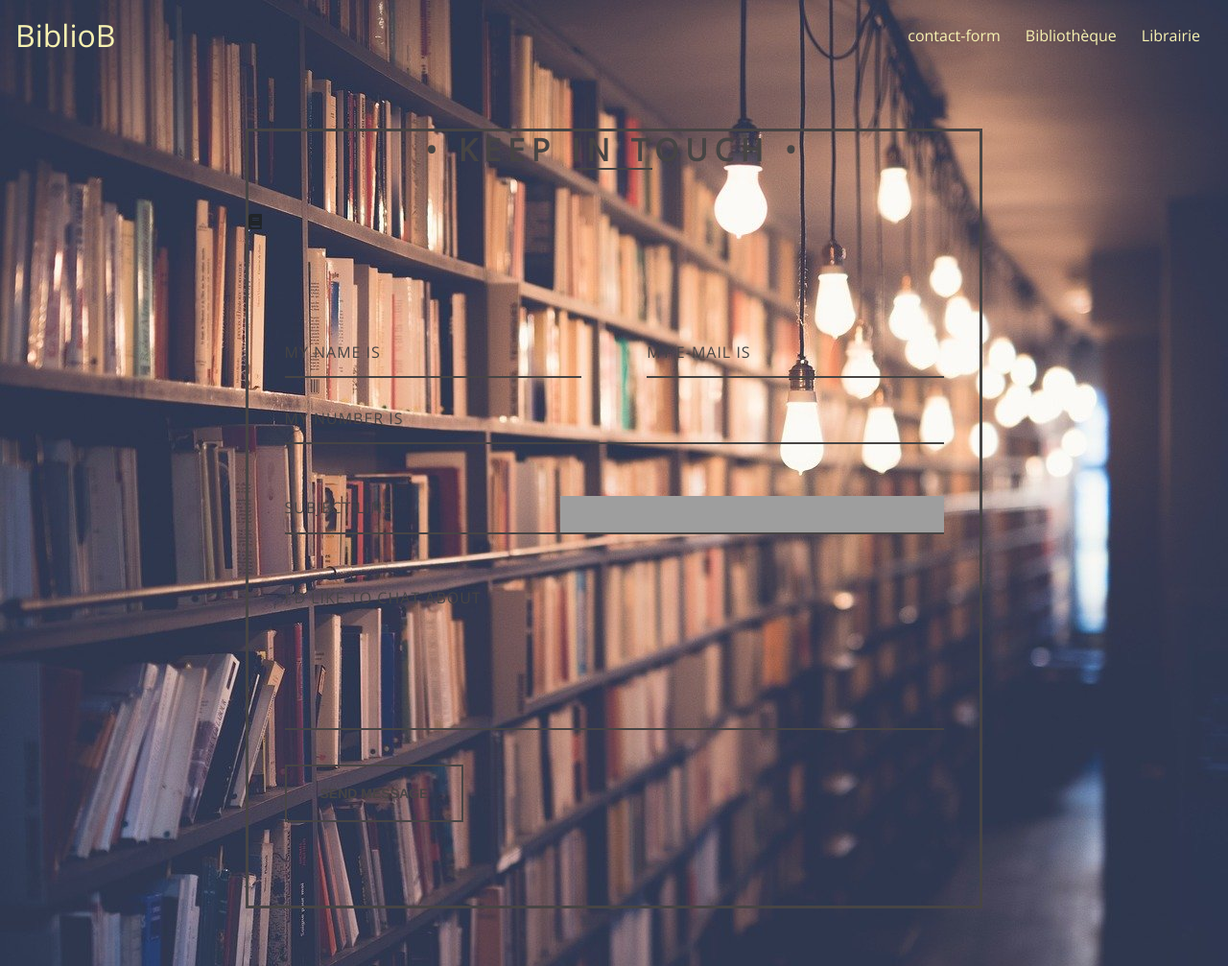
After one commit to djibygass/Bibliolib.web, a PHP site: page /contact.php in a window 1280 px wide. The commit adds this page. Shown: the whole page at 96% size. Run offline with PHP 8.4, Linux system fonts and the light colour scheme; some web fonts are replaced; grey boxes are pictures that could not be loaded.

Commit message:
some retouch

```diff
--- a/connexion.php
+++ b/connexion.php
@@ -31,6 +31,12 @@ include('nav_bar.php');
     </div>
   </div>
 </section>
+
+
+
+
+
+
 <?php
 include('closenav.php');
 ?>
--- /dev/null
+++ b/contact.php
@@ -0,0 +1,42 @@
+<?php
+include 'nav_bar.php';
+
+?>
+<div id="container">
+  <h1>&bull; Keep in Touch &bull;</h1>
+  <div class="underline">
+  </div>
+  <div class="icon_wrapper">
+  <i class="fas fa-book"></i>
+  </div>
+  <form action="#" method="post" id="contact_form">
+    <div class="name">
+      <label for="name"></label>
+      <input type="text" placeholder="My name is" name="name" id="name_input" required>
+    </div>
+    <div class="email">
+      <label for="email"></label>
+      <input type="email" placeholder="My e-mail is" name="email" id="email_input" required>
+    </div>
+    <div class="telephone">
+      <label for="name"></label>
+      <input type="text" placeholder="My number is" name="telephone" id="telephone_input" required>
+    </div>
+    <div class="subject">
+      <label for="subject"></label>
+      <select placeholder="Subject line" name="subject" id="subject_input" required>
+        <option disabled hidden selected>Subject line</option>
+        <option>I'd like to start a project</option>
+        <option>I'd like to ask a question</option>
+        <option>I'd like to make a proposal</option>
+      </select>
+    </div>
+    <div class="message">
+      <label for="message"></label>
+      <textarea name="message" placeholder="I'd like to chat about" id="message_input" cols="30" rows="5" required></textarea>
+    </div>
+    <div class="submit">
+      <input type="submit" value="Send Message" id="form_button" />
+    </div>
+  </form><!-- // End form -->
+</div><!-- // End #container -->
--- a/nav_bar.php
+++ b/nav_bar.php
@@ -9,11 +9,10 @@
   <link rel="stylesheet" href="./style/style.css">
   <title> BiblioB</title>
   <link rel="shortcut icon" type="image/x-icon" href="img/book-open-solid.svg">
-  	<!-- fontawsome's link -->
-	<script src="https://kit.fontawesome.com/d57bd52145.js" crossorigin="anonymous"></script>
-	<!-- /fontawsome's link -->
+  <link rel="stylesheet" href="https://cdnjs.cloudflare.com/ajax/libs/font-awesome/5.15.1/css/all.min.css" integrity="sha512-+4zCK9k+qNFUR5X+cKL9EIR+ZOhtIloNl9GIKS57V1MyNsYpYcUrUeQc9vNfzsWfV28IaLL3i96P9sdNyeRssA==" crossorigin="anonymous" />
 </head>
 <body class ='body'>
+
   <nav class="navbar navbar-expand-lg navbar-transparent bg-transparent">
     <a class="navbar-brand" href="index.php">BiblioB</a>
     <div class="collapse navbar-collapse" id="navbarText">
@@ -21,15 +20,31 @@
       </span>
     </div>
 
+
+
+    <a href="contact.php" >
+      <button class="btn btn-transparent" type="button"  aria-haspopup="true" aria-expanded="false">
+        contact-form
+      </button>
+    </a>
+
+
     <div class="dropdown">
       <button class="btn btn-transparent dropdown-toggle" type="button" id="dropdownMenuButton" data-toggle="dropdown" aria-haspopup="true" aria-expanded="false">
-  <span class = 'icon'><i class="far fa-user"></i><i class="fas fa-sort-down"></i></span>
+        Bibliothèque
       </button>
       <div class="dropdown-menu dropdown-menu-lg-right" aria-labelledby="dropdownMenuButton">
-      <a class="dropdown-item" href="inscription.php">Inscription</a>
-      <a class="dropdown-item" href="connexion.php">Connexion</a>
+        <!-- give it a id to present the city in a h2-->
+          <a class="dropdown-item" href="connexion.php">Paris</a>
+          <a class="dropdown-item" href="connexion.php">Lyon</a>
+          <a class="dropdown-item" href="connexion.php">toulouse</a>
+      </div>
+    </div>
 
-    </div>
+    <div class="dropdown">
+    <button class="btn btn-transparent dropdown-toggle" type="button" id="dropdownMenuButton" data-toggle="dropdown" aria-haspopup="true" aria-expanded="false">
+    Librairie
+    </button>
     </div>
   </nav>
 
--- a/style/style.css
+++ b/style/style.css
@@ -1,7 +1,8 @@
 @import url('https://fonts.googleapis.com/css2?family=Montserrat&family=Open+Sans&display=swap');
 *{
-  font-family: 'Montserrat', sans-serif;
-  font-family: 'Open Sans', sans-serif;
+  box-sizing: border-box;
+  padding: 0;
+  margin: 0;
 }
 .pres{
   color:#f7e87b;
@@ -52,6 +53,8 @@
                                   /*NAV BAR (nav_bar.php)*/
 .body{
   background-image: url('../img/bg.jpg');
+  font-family: 'Montserrat', sans-serif;
+  font-family: 'Open Sans', sans-serif;
 }
 .navbar .navbar-brand{
   color: #F7F2B1;
@@ -62,7 +65,7 @@
   letter-spacing: 2px;
   color:#F7F2B1;
   }
-.dropdown .btn{
+.btn{
   color: #F7F2B1 ;
   content: none;
 }
@@ -82,7 +85,7 @@
 .dropdown .dropdown-item {
   background-color: transparent;
   font-size: 2em ;
-  color:#F7F2B1 ;
+  color:#F7F2B1;
 
 }
 .dropdown .dropdown:active{
@@ -101,6 +104,8 @@
   background-color: #f7e87b;
   color: #302C01;
 }
+
+
 
                               /*NAV BAR (nav_bar.php)*/
 /*---------------------------------------------------------------------------------------------*/
@@ -376,3 +381,232 @@ tr td{
   color: #4b5156;
   font-size:14px;
 }
+
+                 /*espace membre (espacemembre.php)*/
+/*---------------------------------------------------------------------------------------------*/
+
+
+@import url(https://fonts.googleapis.com/css?family=Montserrat:400,700);
+
+html {
+  font-family: 'Montserrat', Arial, sans-serif;
+  -ms-text-size-adjust: 100%;
+  -webkit-text-size-adjust: 100%;
+}
+
+body {
+  background: #F2F3EB;
+}
+
+button {
+  overflow: visible;
+}
+
+button, select {
+  text-transform: none;
+}
+
+button, input, select, textarea {
+  color: #5A5A5A;
+  font: inherit;
+  margin: 0;
+}
+
+input {
+  line-height: normal;
+}
+
+textarea {
+  overflow: auto;
+}
+
+#container {
+  border: solid 3px #474544;
+  max-width: 768px;
+  margin: 60px auto;
+  position: relative;
+}
+
+form {
+  padding: 37.5px;
+  margin: 50px 0;
+}
+
+h1 {
+  color: #474544;
+  font-size: 32px;
+  font-weight: 700;
+  letter-spacing: 7px;
+  text-align: center;
+  text-transform: uppercase;
+}
+
+.underline {
+  border-bottom: solid 2px #474544;
+  margin: -0.512em auto;
+  width: 80px;
+}
+
+.icon_wrapper {
+  margin: 50px auto 0;
+  width: 100%;
+}
+
+.icon {
+  display: block;
+  fill: #474544;
+  height: 50px;
+  margin: 0 auto;
+  width: 50px;
+}
+
+.email {
+	float: right;
+	width: 45%;
+}
+
+input[type='text'], [type='email'], select, textarea {
+	background: none;
+  border: none;
+	border-bottom: solid 2px #474544;
+	color: #474544;
+	font-size: 1.000em;
+  font-weight: 400;
+  letter-spacing: 1px;
+	margin: 0em 0 1.875em 0;
+	padding: 0 0 0.875em 0;
+  text-transform: uppercase;
+	width: 100%;
+	-webkit-box-sizing: border-box;
+	-moz-box-sizing: border-box;
+	-ms-box-sizing: border-box;
+	-o-box-sizing: border-box;
+	box-sizing: border-box;
+	-webkit-transition: all 0.3s;
+	-moz-transition: all 0.3s;
+	-ms-transition: all 0.3s;
+	-o-transition: all 0.3s;
+	transition: all 0.3s;
+}
+
+input[type='text']:focus, [type='email']:focus, textarea:focus {
+	outline: none;
+	padding: 0 0 0.875em 0;
+}
+
+.message {
+	float: none;
+}
+
+.name {
+	float: left;
+	width: 45%;
+}
+
+select {
+  background: url('https://cdn4.iconfinder.com/data/icons/ionicons/512/icon-ios7-arrow-down-32.png') no-repeat right;
+  outline: none;
+  -moz-appearance: none;
+  -webkit-appearance: none;
+}
+
+select::-ms-expand {
+  display: none;
+}
+
+.subject {
+  width: 100%;
+}
+
+.telephone {
+  width: 100%;
+}
+
+textarea {
+	line-height: 150%;
+	height: 150px;
+	resize: none;
+  width: 100%;
+}
+
+::-webkit-input-placeholder {
+	color: #474544;
+}
+
+:-moz-placeholder {
+	color: #474544;
+	opacity: 1;
+}
+
+::-moz-placeholder {
+	color: #474544;
+	opacity: 1;
+}
+
+:-ms-input-placeholder {
+	color: #474544;
+}
+
+#form_button {
+  background: none;
+  border: solid 2px #474544;
+  color: #474544;
+  cursor: pointer;
+  display: inline-block;
+  font-family: 'Helvetica', Arial, sans-serif;
+  font-size: 0.875em;
+  font-weight: bold;
+  outline: none;
+  padding: 20px 35px;
+  text-transform: uppercase;
+  -webkit-transition: all 0.3s;
+	-moz-transition: all 0.3s;
+	-ms-transition: all 0.3s;
+	-o-transition: all 0.3s;
+	transition: all 0.3s;
+}
+
+#form_button:hover {
+  background: #474544;
+  color: #F2F3EB;
+}
+
+@media screen and (max-width: 768px) {
+  #container {
+    margin: 20px auto;
+    width: 95%;
+  }
+}
+
+@media screen and (max-width: 480px) {
+  h1 {
+    font-size: 26px;
+  }
+
+  .underline {
+    width: 68px;
+  }
+
+  #form_button {
+    padding: 15px 25px;
+  }
+}
+
+@media screen and (max-width: 420px) {
+  h1 {
+    font-size: 18px;
+  }
+
+  .icon {
+    height: 35px;
+    width: 35px;
+  }
+
+  .underline {
+    width: 53px;
+  }
+
+  input[type='text'], [type='email'], select, textarea {
+    font-size: 0.875em;
+  }
+}
--- a/test.php
+++ b/test.php
@@ -1,7 +1,4 @@
 <?php
-require_once "modeles/Books.php";
 
-$Allbooks = new Books();
-print_r($Allbooks->retrieveAllBooks());
 
 ?>
```
Also changed, not shown: espacemembre.php (+11 -1 lines). Lines whose indentation alone changed are shown as unchanged.
